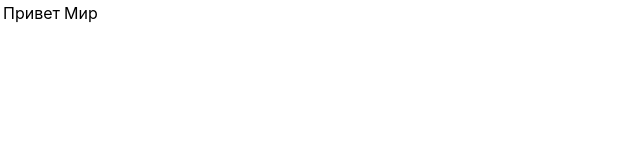
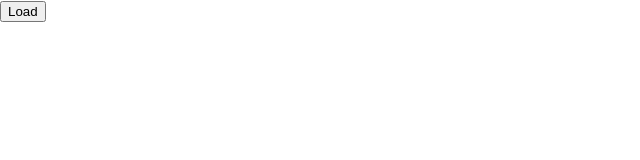
Before and after one commit to PeteDekterev/StudingReact, a React (Create React App) app: page / in a window 1280 px wide. Shown: the top 160 px of the page, without its empty margins (0-640 px from the left). Built offline with nearby package versions, Linux system fonts and the light colour scheme.

Commit message:
add CodeSplitting

```diff
--- /dev/null
+++ b/src/advancedComponents/CodeSplitting/App.js
@@ -0,0 +1,21 @@
+import React, { Component } from 'react';
+class App extends Component {
+  handleClick = () => {
+    import('./moduleA')
+      .then(({ moduleA }) => {
+        // Use moduleA
+        console.log(moduleA)
+      })
+      .catch(err => {
+        // Handle failure
+      });
+  };
+  render() {
+    return (
+      <div>
+        <button onClick={this.handleClick}>Load</button>
+      </div>
+    );
+  }
+}
+export default App;
--- /dev/null
+++ b/src/advancedComponents/CodeSplitting/moduleA.js
@@ -0,0 +1,2 @@
+const moduleA = 'Hello';
+export { moduleA };
--- a/src/index.js
+++ b/src/index.js
@@ -12,8 +12,9 @@ import './index.css';
 // import Calculator from "./components/Calculator/Calculator";
 // import WelcomeDialog from "./components/Dialog/WelcomeDialog";
 // import SignUpDialog from "./components/Dialog/SignUpDialog";
-import FilterableProductTable from "./components/FilterableProductTable";
-import Table from "./advancedComponents/Fragments/Table";
+// import FilterableProductTable from "./components/FilterableProductTable";
+// import Table from "./advancedComponents/Fragments/Table";
+import App from "./advancedComponents/CodeSplitting/App";
 import * as serviceWorker from './serviceWorker';
 
 // const numbers = [1, 2, 3, 4, 5];
@@ -41,7 +42,8 @@ ReactDOM.render(
     {/*<WelcomeDialog/>*/}
     {/*<SignUpDialog/>*/}
     {/*<FilterableProductTable products={PRODUCTS} />*/}
-    <Table/>
+    {/*<Table/>*/}
+    <App/>
   </div>,
   document.getElementById('root')
 );
```
